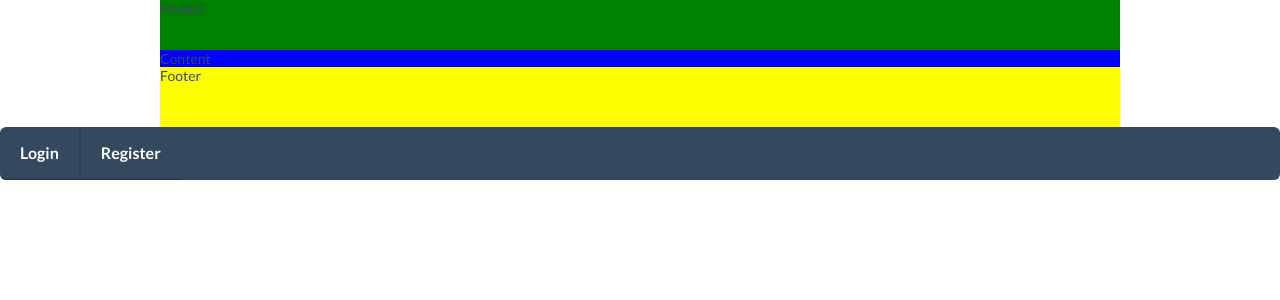
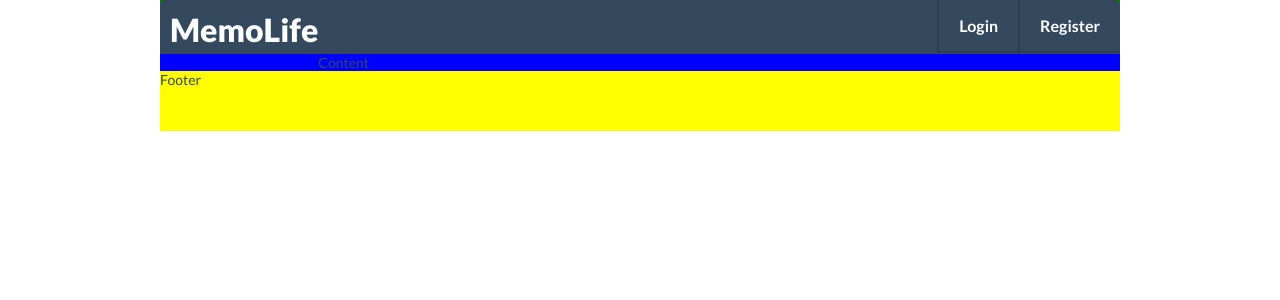
Before and after one commit to oneyoung/longhi, a Django app: page / in a window 1280 px wide. Shown: the top 300 px of the page. Run offline with Django 3.2, Linux system fonts and the light colour scheme; parts of the project's set-up code (start-up, migrations or seed data) failed here and were passed over; some libraries are stand-ins or nearby versions.

Commit message:
* base.html: header modify

```diff
--- a/website/html/static/default.css
+++ b/website/html/static/default.css
@@ -11,7 +11,17 @@ html, body {
 
 #header-nav {
 	background: green;
-	height: 50px;
+	height: 54px;
+}
+
+#header-nav .nav {
+	float: right;
+}
+
+#header-nav h1 {
+	margin-left: 10px;
+	float: left;
+	color: white;
 }
 
 #content {
--- a/website/html/template/base.html
+++ b/website/html/template/base.html
@@ -16,14 +16,13 @@
 
 <body>
 <div id="page-container">
-  <div id="header-nav">Header</div>
-  <div id="content">Content</div>
-  <div id="footer">Footer</div>
-</div>
+  <div id="header-nav">
     <!-- nav bar -->
     <div class="navbar navbar-inverse">
       <div class="navbar navbar-inner">
+        <h1>MemoLife</h1>
         <ul class="nav">
+          <li></li>
         {% if request.user.is_authenticated %}
           <li>
             <a href="#"><h4><small>Hi </small>{{ request.user.setting.nickname }}</h4></a>
@@ -38,6 +37,10 @@
         {% endif %}
         </ul>
       </div>
+    </div>
+  </div>
+  <div id="content">Content</div>
+  <div id="footer">Footer</div>
 </div>
   {% block body %}{% endblock %}
   <!-- Load JS here for greater good -->
```
Lines whose indentation alone changed are shown as unchanged.
